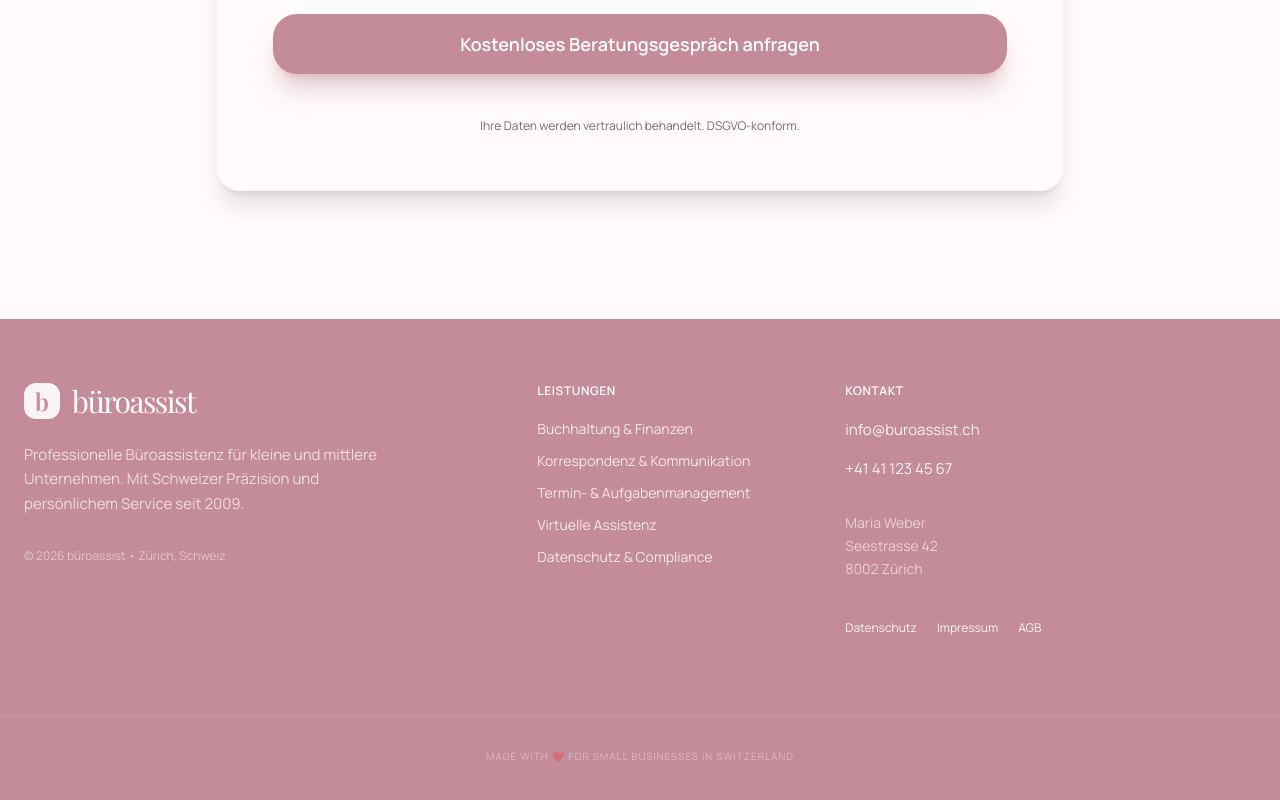
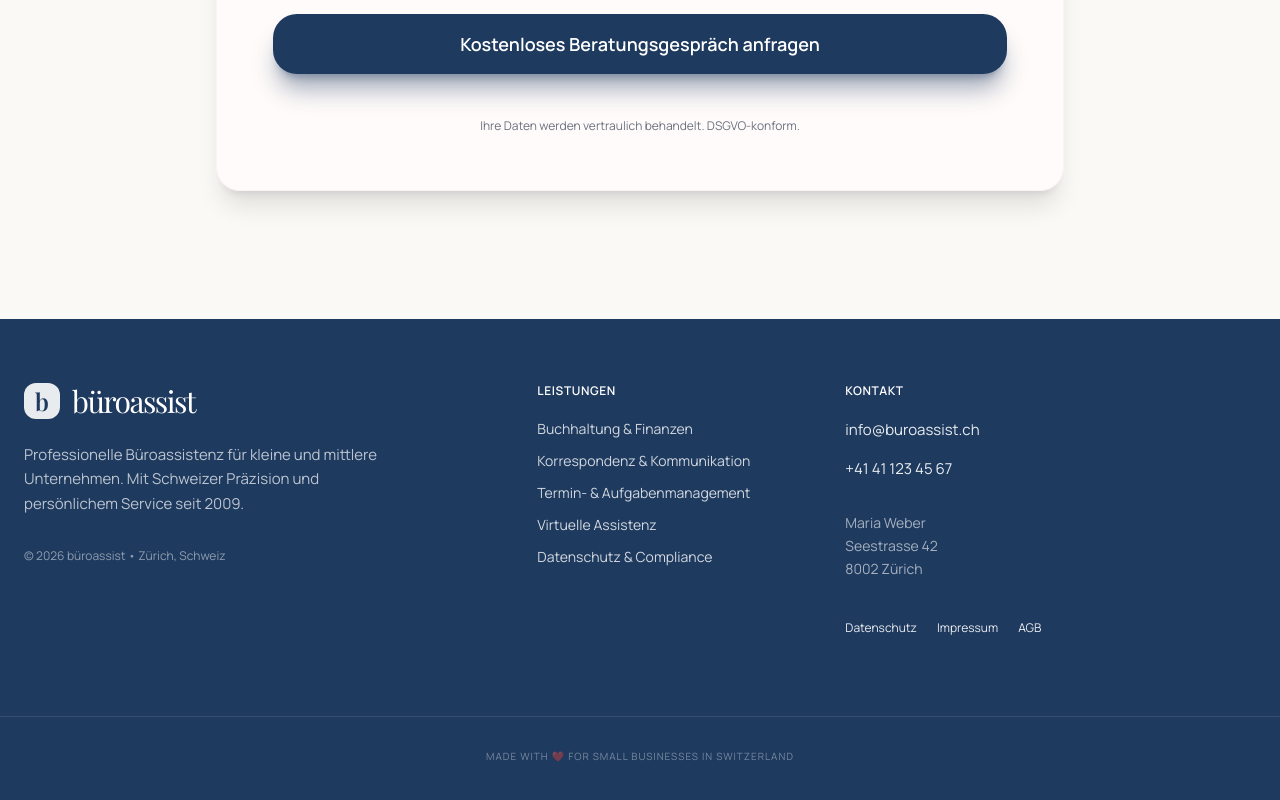
Before and after one commit to Claudio723/buroassist, a Next.js app: page / in a window 1280 px wide. Shown: the part 4307-5107 px from the top of the page. Built offline with nearby package versions, Linux system fonts and the light colour scheme.

Commit message:
Switch to professional deep navy primary - less feminine, more corporate (frontend-design)

```diff
--- a/tailwind.config.ts
+++ b/tailwind.config.ts
@@ -13,11 +13,11 @@ const config: Config = {
         'sans-custom': ['var(--font-manrope)', 'system-ui', 'sans-serif'],
       },
       colors: {
-        'primary': '#C48B9B',      // soft, pleasant, friendly dusty rose (less eye-catching)
-        'accent': '#C9B27A',       // subtle warm gold
-        'warm-bg': '#FFFBFA',      // ultra light - almost pure white with tiniest pink hint
-        'text-dark': '#3F2E2E',
-        'text-muted': '#7A6B6B',
+        'primary': '#1E3A5F',      // deep elegant navy - professional & trustworthy
+        'accent': '#C9B27A',       // subtle warm gold (kept for warmth)
+        'warm-bg': '#FAF9F6',      // clean warm off-white
+        'text-dark': '#1F2937',
+        'text-muted': '#6B7280',
       }
     },
   },
```
